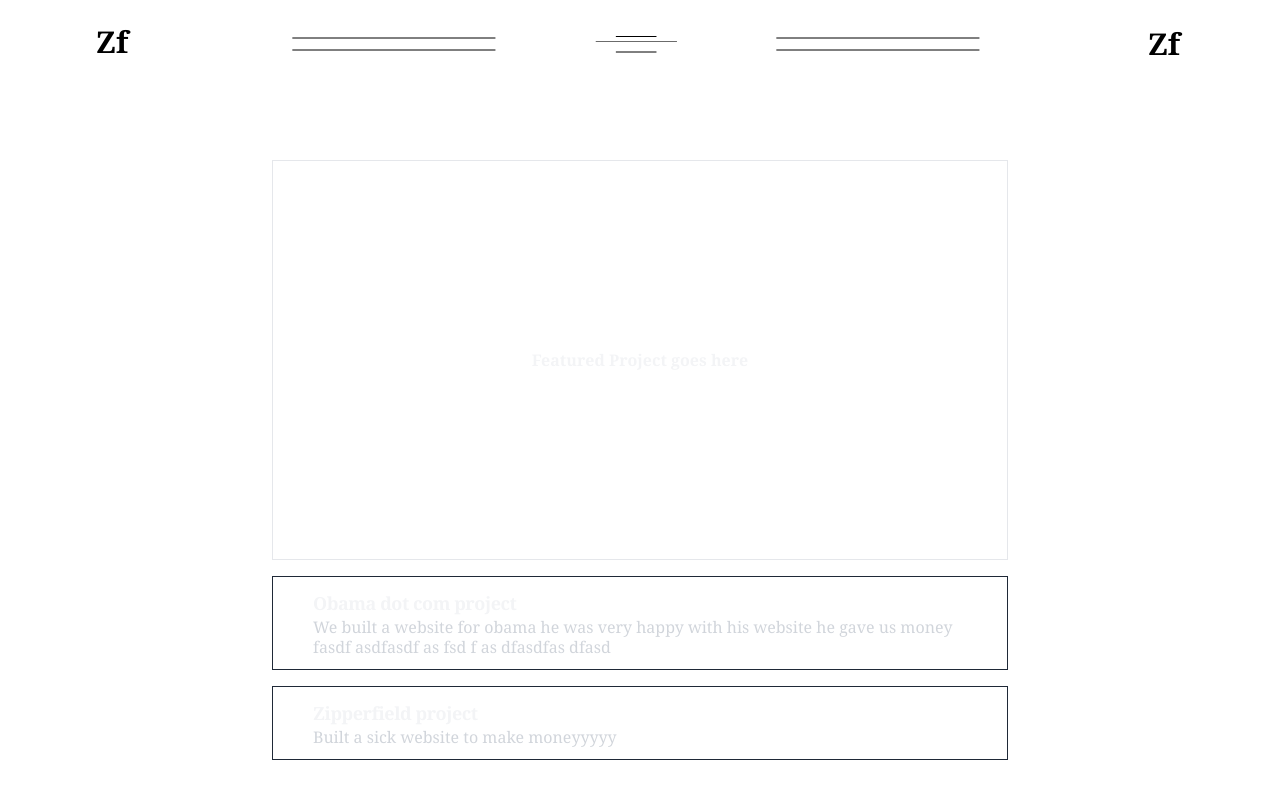
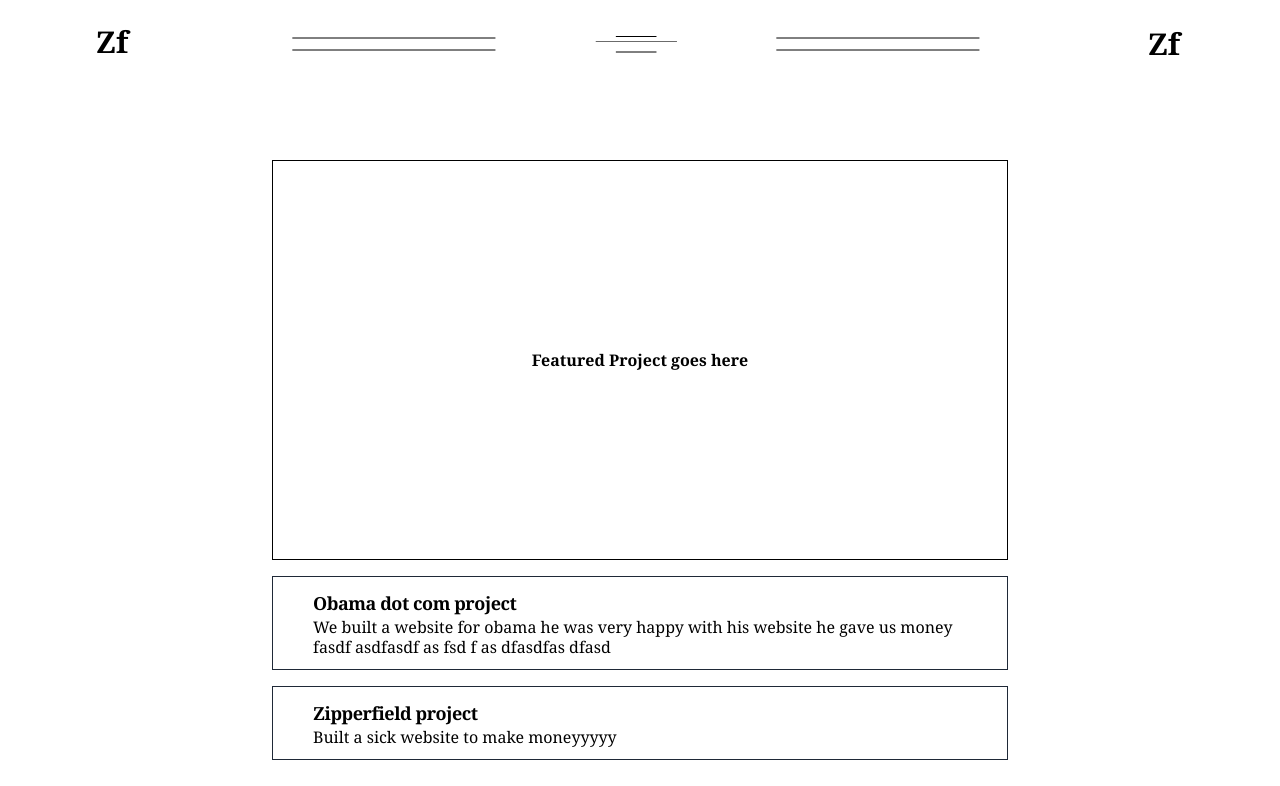
Before and after one commit to paul-lorenc/zipperfield-dot-co, a Next.js app: page /works in a window 1280 px wide. Shown: the top 786 px of the page. Built offline with nearby package versions, Linux system fonts and the light colour scheme.

Commit message:
added dark mode support for works page

```diff
--- a/components/WorkCard.tsx
+++ b/components/WorkCard.tsx
@@ -21,10 +21,10 @@ export const WorkCard: React.FC<any> = (props: Props) => {
           /> */}
         </div>
         <div>
-          <h4 className="text-lg font-bold tracking-tight text-gray-100">
+          <h4 className="text-lg font-bold tracking-tight text-black dark:text-white">
             {p.title}
           </h4>
-          <p className="leading-5 text-gray-300">{p.excerpt}</p>
+          <p className="leading-5 text-black dark:text-white">{p.excerpt}</p>
         </div>
       </a>
     </Link>
--- a/pages/works.tsx
+++ b/pages/works.tsx
@@ -34,8 +34,8 @@ export default function Code(props: Props) {
             // ],
           }}
         />
-        <div className="text-gray-100 max-w-3xl space-y-4 items-center mt-16 md:mt-20 px-4 h-screen">
-          <div className="flex flex-col justify-center items-center h-1/2 border border-gray-200 font-extrabold">
+        <div className="text-black dark:text-white max-w-3xl space-y-4 items-center mt-16 md:mt-20 px-4 h-screen">
+          <div className="flex flex-col justify-center items-center h-1/2 border border-black dark:border-white font-extrabold">
             Featured Project goes here
           </div>
           {sortedPosts.map((w) => {
```
